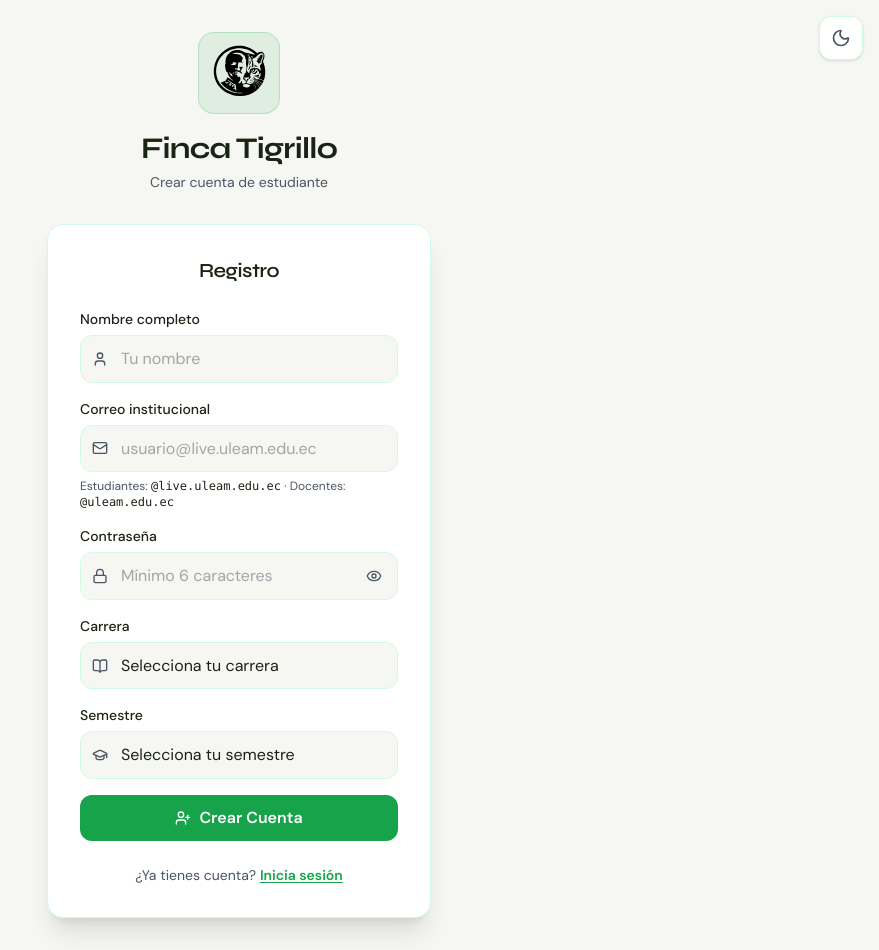
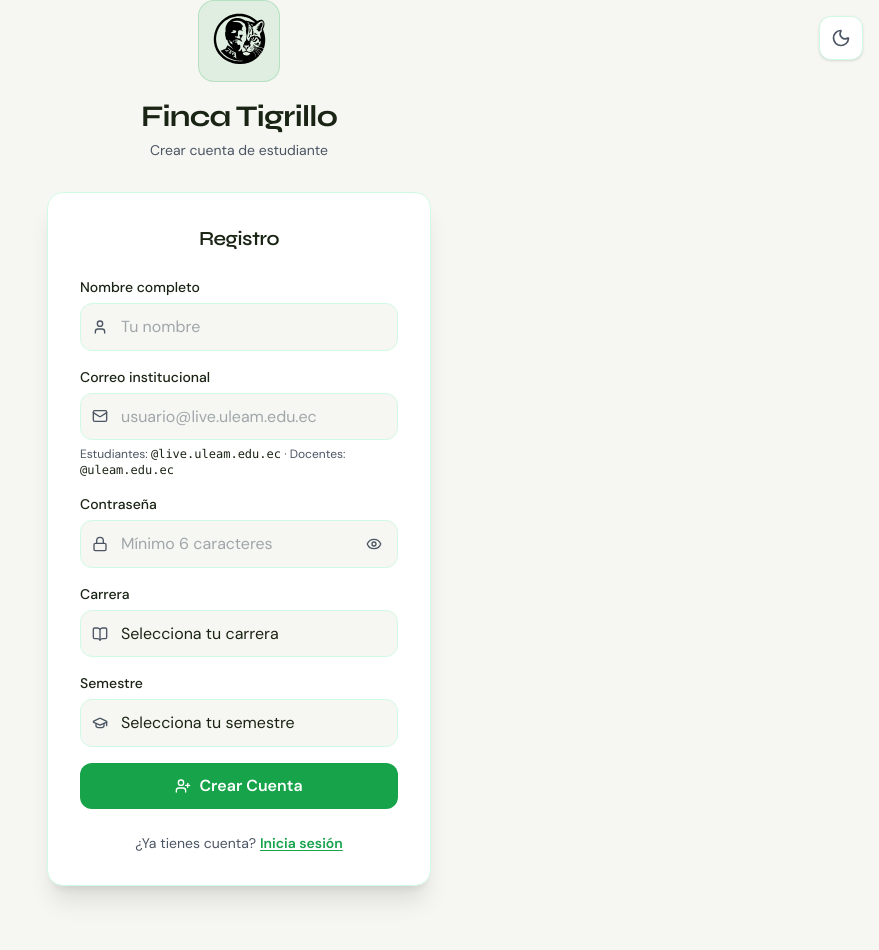
Before and after one commit to Alejandro-ZetaZeta/Vinculation-Project-fincaTigrillo, a Next.js app in the folder app/: page /register in a window 1280 px wide. Shown: the whole page, without its empty margins (401-1280 px from the left). After the commit the page ends 918 px from the top, so only its background shows below. Built offline with nearby package versions, Linux system fonts and the light colour scheme.

Commit message:
cambios pa login y register

```diff
--- a/app/src/app/forgot-password/page.tsx
+++ b/app/src/app/forgot-password/page.tsx
@@ -91,7 +91,7 @@ export default function ForgotPasswordPage() {
   }
 
   return (
-    <div className="min-h-screen flex items-center justify-center px-4 py-8 relative bg-background">
+    <div className="min-h-screen flex items-center justify-center px-4 py-8 relative bg-background" style={{ paddingTop: 'env(safe-area-inset-top)' }}>
 
       {/* Theme toggle */}
       <button
--- a/app/src/app/login/page.tsx
+++ b/app/src/app/login/page.tsx
@@ -50,7 +50,7 @@ function LoginContent() {
   }
 
   return (
-    <div className="min-h-screen flex items-center justify-center px-4 relative bg-background">
+    <div className="min-h-screen flex items-center justify-center px-4 relative bg-background" style={{ paddingTop: 'env(safe-area-inset-top)' }}>
 
       {/* Theme toggle */}
       <button
--- a/app/src/app/register/page.tsx
+++ b/app/src/app/register/page.tsx
@@ -124,7 +124,7 @@ export default function RegisterPage() {
 
   // ── UI ──────────────────────────────────────────────────────────────────
   return (
-    <div className="min-h-screen flex items-center justify-center px-4 py-8 relative bg-background">
+    <div className="min-h-screen flex items-center justify-center px-4 py-8 relative bg-background" style={{ paddingTop: 'env(safe-area-inset-top)' }}>
 
       {/* Theme toggle */}
       <button
```
